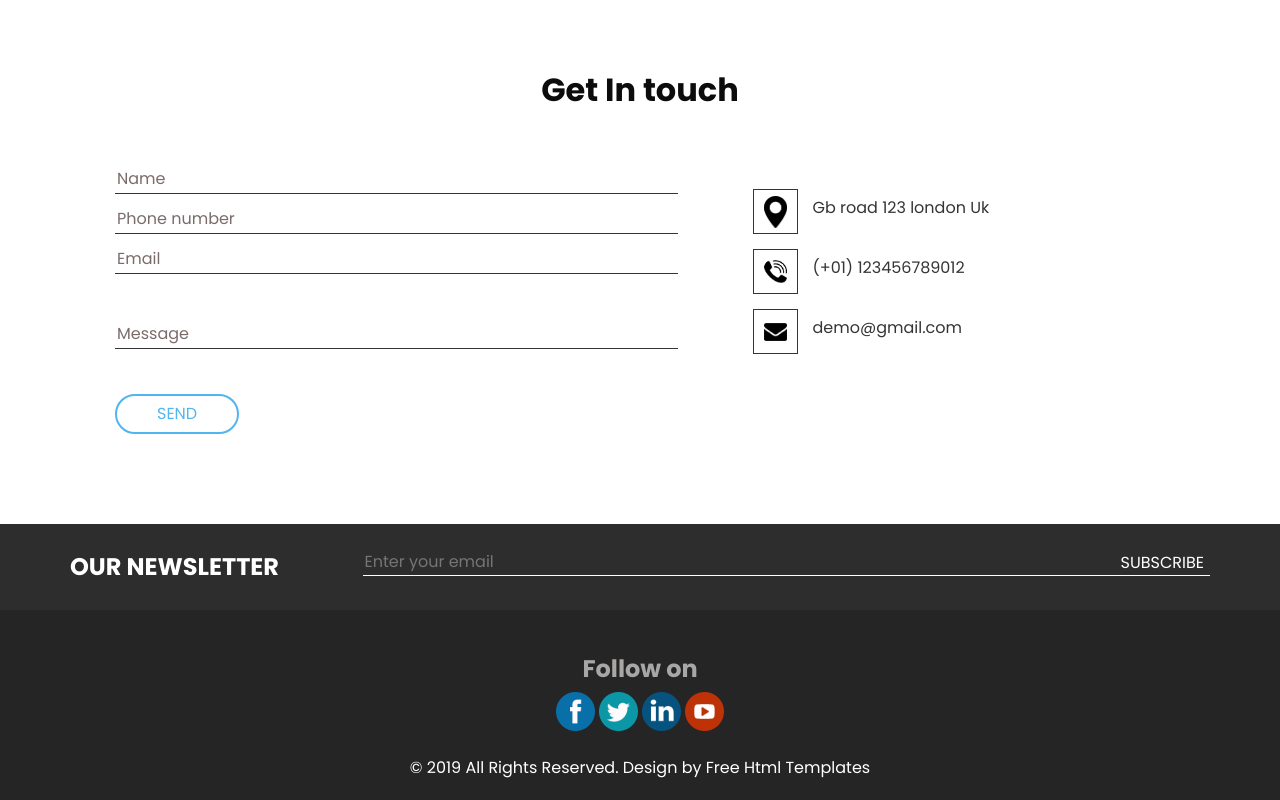
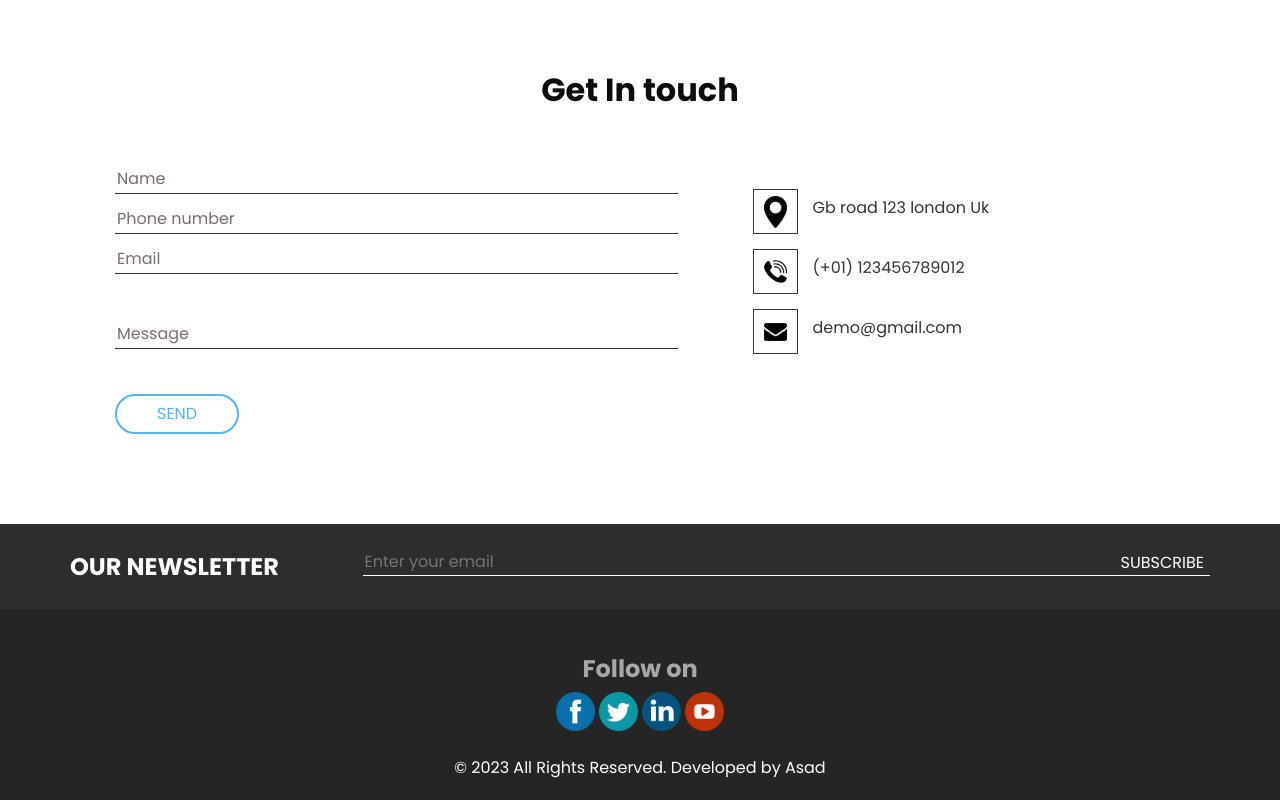
Before and after one commit to Lolman-7757/Restaurant, a plain HTML site: page index.html in a window 1280 px wide. Shown: the part 3711-4511 px from the top of the page. Drawn offline with nearby package versions, Linux system fonts and the light colour scheme.

Commit message:
finish 1.1

```diff
--- a/index.html
+++ b/index.html
@@ -559,8 +559,8 @@
       </div>
     </div>
     <p>
-      &copy; 2019 All Rights Reserved. Design by
-      <a href="https://html.design/">Free Html Templates</a>
+      &copy; 2023 All Rights Reserved. Developed by
+      <a href="https://www.instagram.com/lolman_nnnn/">Asad</a>
     </p>
   </section>
   <!-- footer section -->
```
